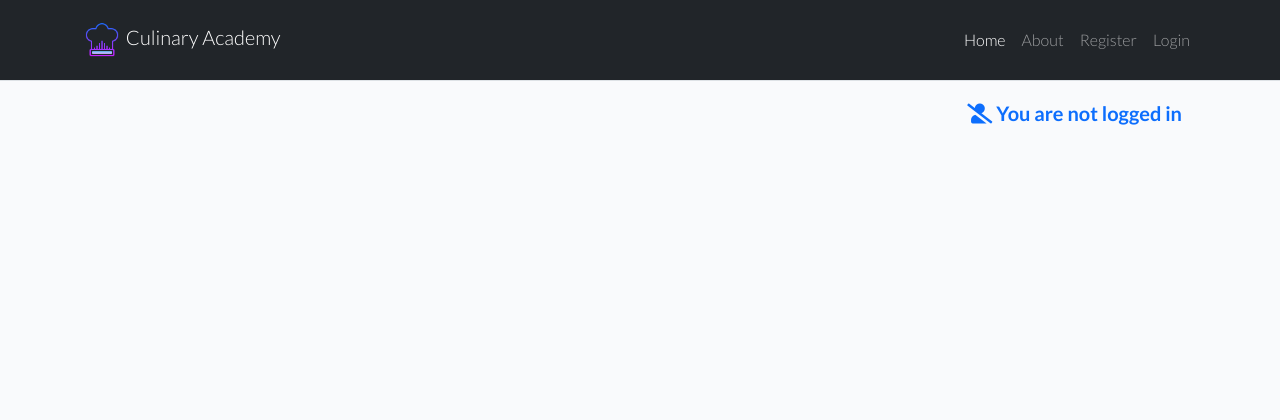
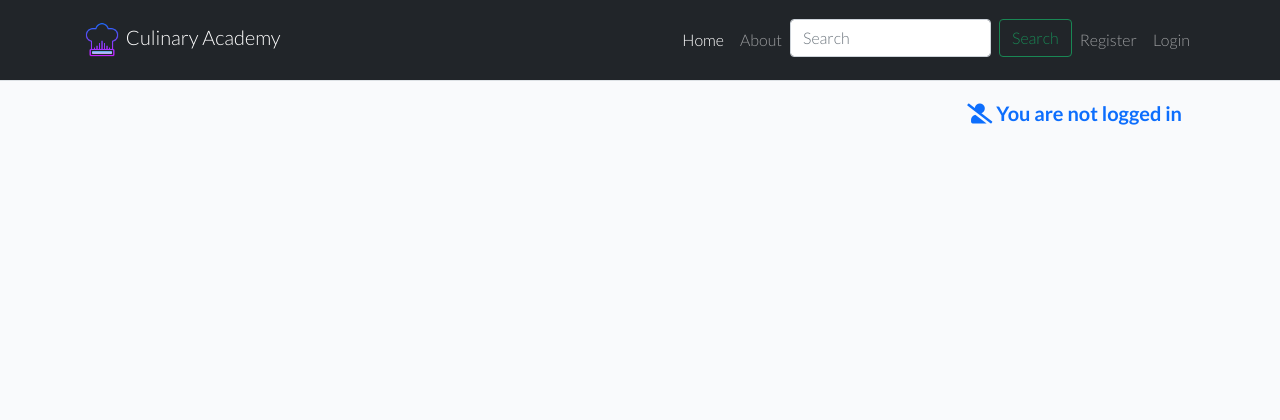
Before and after one commit to XOZANAYKUT/project4, a Django app: page / in a window 1280 px wide. Shown: the top 420 px of the page. Run offline with Django 4.2, Linux system fonts and the light colour scheme; data that the repository does not hold is empty.

Commit message:
create search_results.html and add search functionality

```diff
--- a/courses/forms.py
+++ b/courses/forms.py
@@ -6,3 +6,5 @@ class CommentForm(forms.ModelForm):
     class Meta:
         model = Comment
         fields = ('body',)
+class SearchForm(forms.Form):
+    query = forms.CharField(label='Search')
--- a/courses/urls.py
+++ b/courses/urls.py
@@ -2,9 +2,10 @@ from django.urls import path
 from . import views
 
 urlpatterns = [
-    path('', views.CourseList.as_view(), name='home'),
+    path('search/', views.search_results, name='search_results'),
     path('<slug:slug>/', views.course_detail, name='course_detail'),
     path('<slug:slug>/edit_comment/<int:comment_id>', views.comment_edit, name='comment_edit'),
     path('<slug:slug>/delete_comment/<int:comment_id>',
          views.comment_delete, name='comment_delete'),
+    path('', views.CourseList.as_view(), name='home'),
 ]
--- a/courses/views.py
+++ b/courses/views.py
@@ -75,3 +75,8 @@ def course_detail(request, slug):
             "comment_form": comment_form,
         },
     )
+
+def search_results(request):
+    query = request.GET.get('q')
+    courses = Course.objects.filter(title__icontains=query)
+    return render(request, 'courses/search_results.html', {'courses': courses})
--- a/templates/base.html
+++ b/templates/base.html
@@ -51,6 +51,12 @@
                 <li class="nav-item">
                     <a class="nav-link {% if request.path == about_url %}active{% endif %}"
                         href="{% url 'about' %}">About</a>
+                </li>
+                <li class="nav-item">
+                    <form class="d-flex" method="GET" action="{% url 'search_results' %}">
+                        <input class="form-control me-2" type="search" placeholder="Search" aria-label="Search" name="q">
+                        <button class="btn btn-outline-success" type="submit">Search</button>
+                    </form>
                 </li>
                 {% if user.is_authenticated %}
                 <li class="nav-item">
@@ -112,6 +118,10 @@
                 </div>
             </div>
         </div>
+
+        {% block search %}
+        {% endblock %}
+
     </main>
     <!-- Footer -->
     <footer class="footer mt-auto py-3 dark-bg">
```
Also changed, not shown: courses/templates/courses/search_results.html (added, +11 -0 lines).
